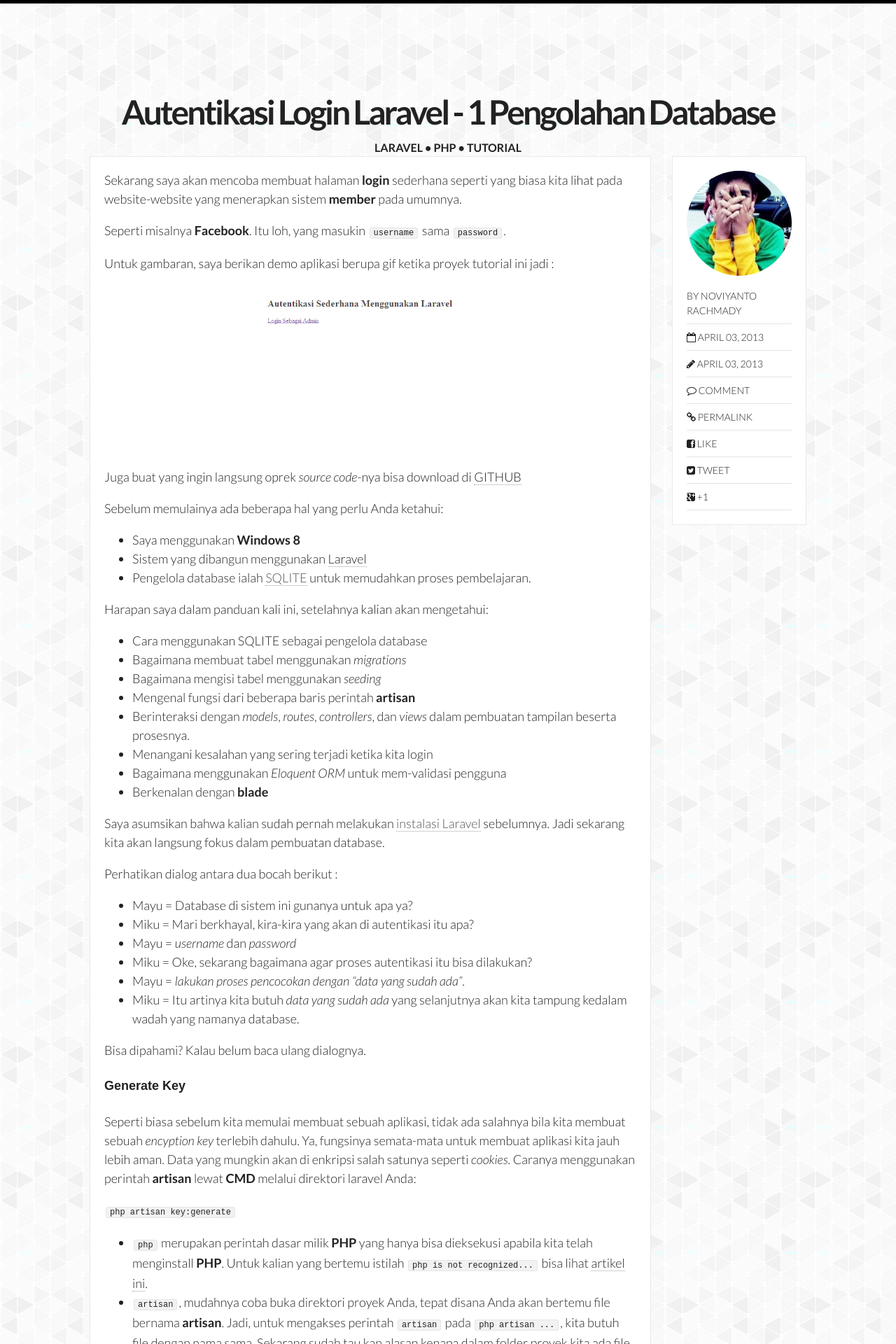
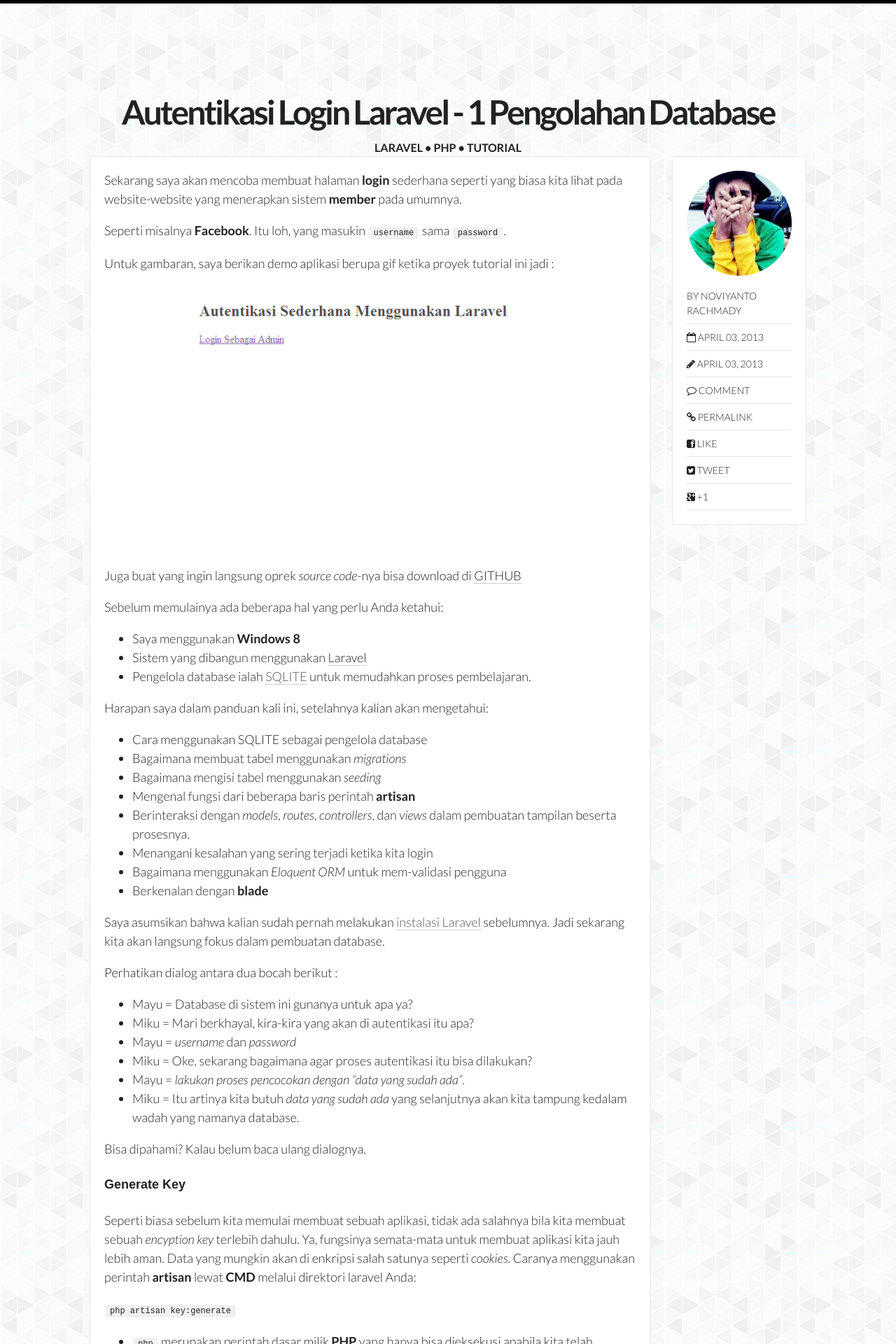
Before and after one commit to novay/novay.github.io, a Jekyll site: the page built from _posts/2013-04-03-membuat-autentikasi-login-laravel-bagian-1.md, in a window 1280 px wide. Shown: the top 1920 px of the page at 70% size. Built offline with Jekyll 4.4.1, drawn with Linux system fonts in a browser that asks for light colours; nearby versions of some CDN libraries; some web fonts are replaced; comment, search, counter and statistics services are not loaded.

Commit message:
Ubah Ukuran

```diff
--- a/_posts/2013-04-03-membuat-autentikasi-login-laravel-bagian-1.md
+++ b/_posts/2013-04-03-membuat-autentikasi-login-laravel-bagian-1.md
@@ -18,7 +18,7 @@
 <figure>
 	<center>
 		<a href="{{ site.url }}/assets/post/2013-04-03-membuat-autentikasi-login-laravel-bagian-1.gif" target="_blank">
-			<img src="{{ site.url }}/assets/post/2013-04-03-membuat-autentikasi-login-laravel-bagian-1.gif" width="300px"/>
+			<img src="{{ site.url }}/assets/post/2013-04-03-membuat-autentikasi-login-laravel-bagian-1.gif" width="500px"/>
 		</a>
 	</center>
 </figure>
```
